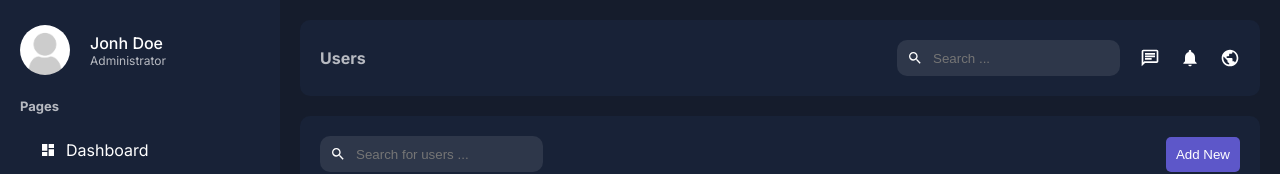
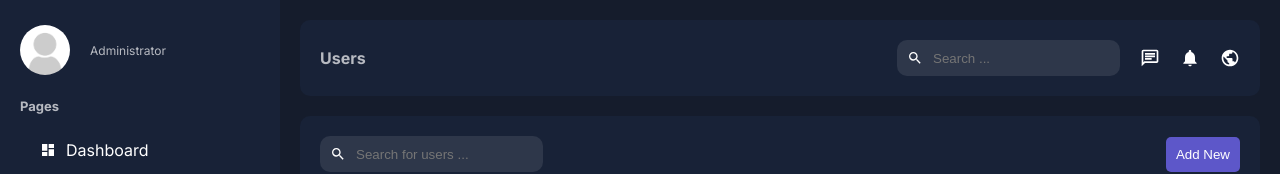
Before and after one commit to RooGeaR/admin-nextjs, a Next.js app: page /dashboard/users in a window 1280 px wide. Shown: the top 174 px of the page. Built offline with nearby package versions, Linux system fonts and the light colour scheme; no server answers; the database is empty.

Commit message:
Added user info on Sidebar from session

```diff
--- a/app/ui/dashboard/sidebar/sidebar.tsx
+++ b/app/ui/dashboard/sidebar/sidebar.tsx
@@ -15,7 +15,7 @@ import {
 } from "react-icons/md";
 import MenuLink from "./menuLink/menuLink";
 import Image from "next/image";
-import { signOut } from "@/app/auth";
+import { auth, signOut } from "@/app/auth";
 
 const menuItems: MenuItem[] = [
   {
@@ -79,13 +79,14 @@ const menuItems: MenuItem[] = [
     ],
   },
 ];
-const Sidebar = () => {
+const Sidebar = async () => {
+  const session = await auth()
   return (
     <div className={styles.container}>
       <div className={styles.user}>
-        <Image src="/noavatar.png" alt="" width={50} height={50} className={styles.userImage}/>
+        <Image src={session?.user.img || "/noavatar.png"} alt="" width={50} height={50} className={styles.userImage}/>
         <div className={styles.userDetail}>
-          <span className={styles.username}>Jonh Doe</span>
+          <span className={styles.username}>{session?.user.username}</span>
           <span className={styles.userTitle}>Administrator</span>
         </div>
       </div>
```
